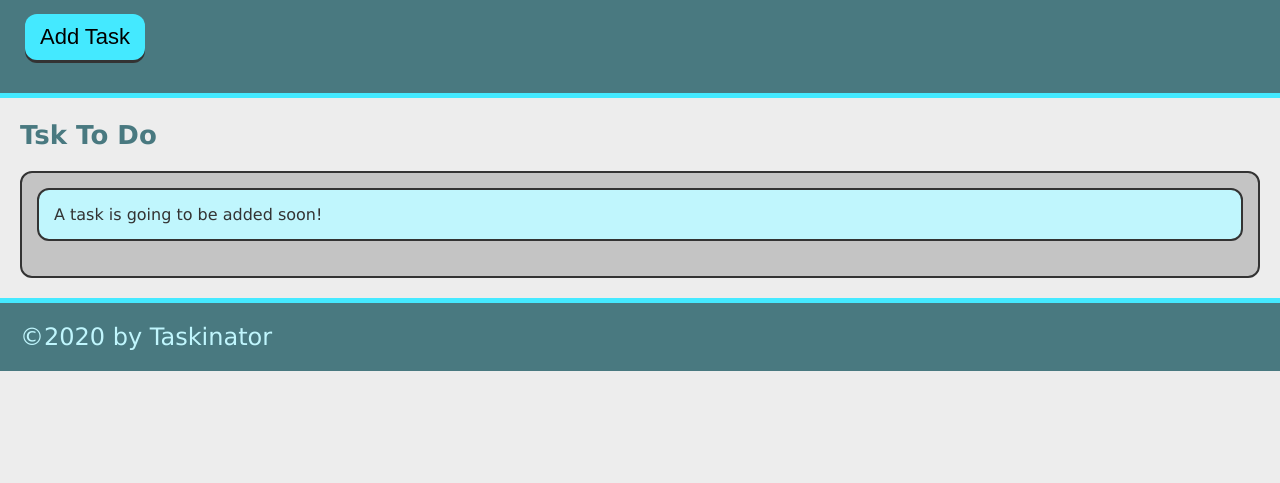
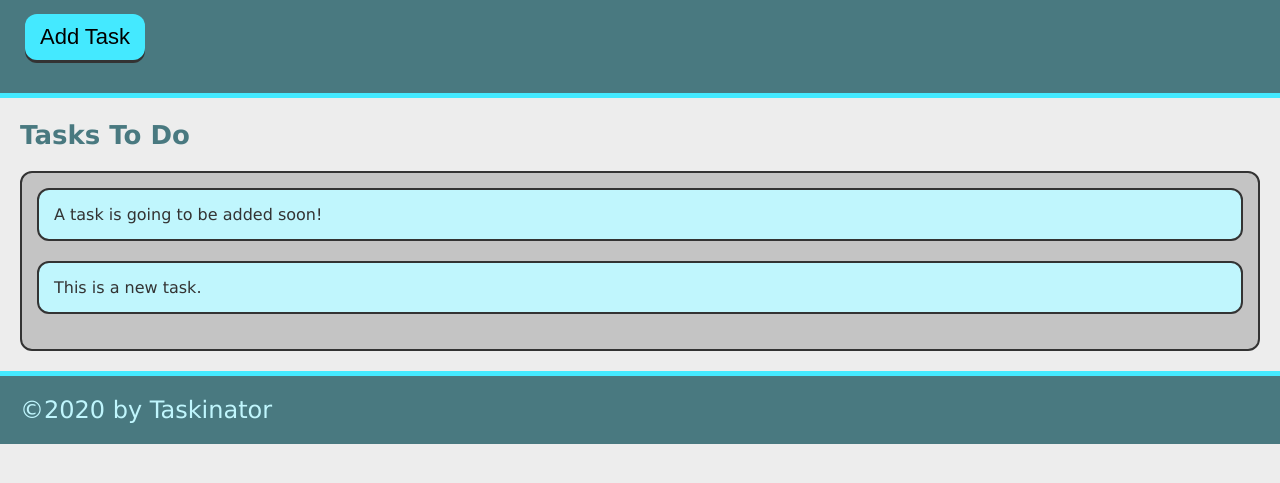
Before and after one commit to jeanl87/taskinator, a plain HTML site: page index.html in a window 1280 px wide. Both pictures are taken after a click on the button "Add Task". Shown: the part 115-598 px from the top of the page. Drawn offline with Linux system fonts and the light colour scheme.

Commit message:
add ability to add task

```diff
--- a/assets/script.js
+++ b/assets/script.js
@@ -0,0 +1,11 @@
+var buttonEl = document.querySelector("#save-task");
+var tasksToDoEl = document.querySelector("#tasks-to-do");
+
+var createTaskHandler = function() {
+  var listItemEl = document.createElement("li");
+  listItemEl.className = "task-item";
+  listItemEl.textContent = "This is a new task.";
+  tasksToDoEl.appendChild(listItemEl);
+};
+
+buttonEl.addEventListener("click", createTaskHandler);
--- a/index.html
+++ b/index.html
@@ -12,19 +12,19 @@
     <header>
       <h1 class="page-title">Taskinator</h1>
       <p>Click the button below to add a new task!</p>
-      <button class="btn">Add Task</button>
+      <button class="btn" id="save-task">Add Task</button>
     </header>
 
     <main class="page content">
       <section class="task-list-wrapper">
-        <h2 class="list-title">Tsk To Do</h2>
-        <ul class="task-list">
+        <h2 class="list-title">Tasks To Do</h2>
+        <ul class="task-list" id="tasks-to-do">
           <li class="task-item">A task is going to be added soon!</li>
         </ul>
       </section>
     </main>
 
     <footer>&copy;2020 by Taskinator</footer>
-    <script src="./assets/js/script.js"></script>
+    <script src="./assets/script.js"></script>
   </body>
 </html>
```
